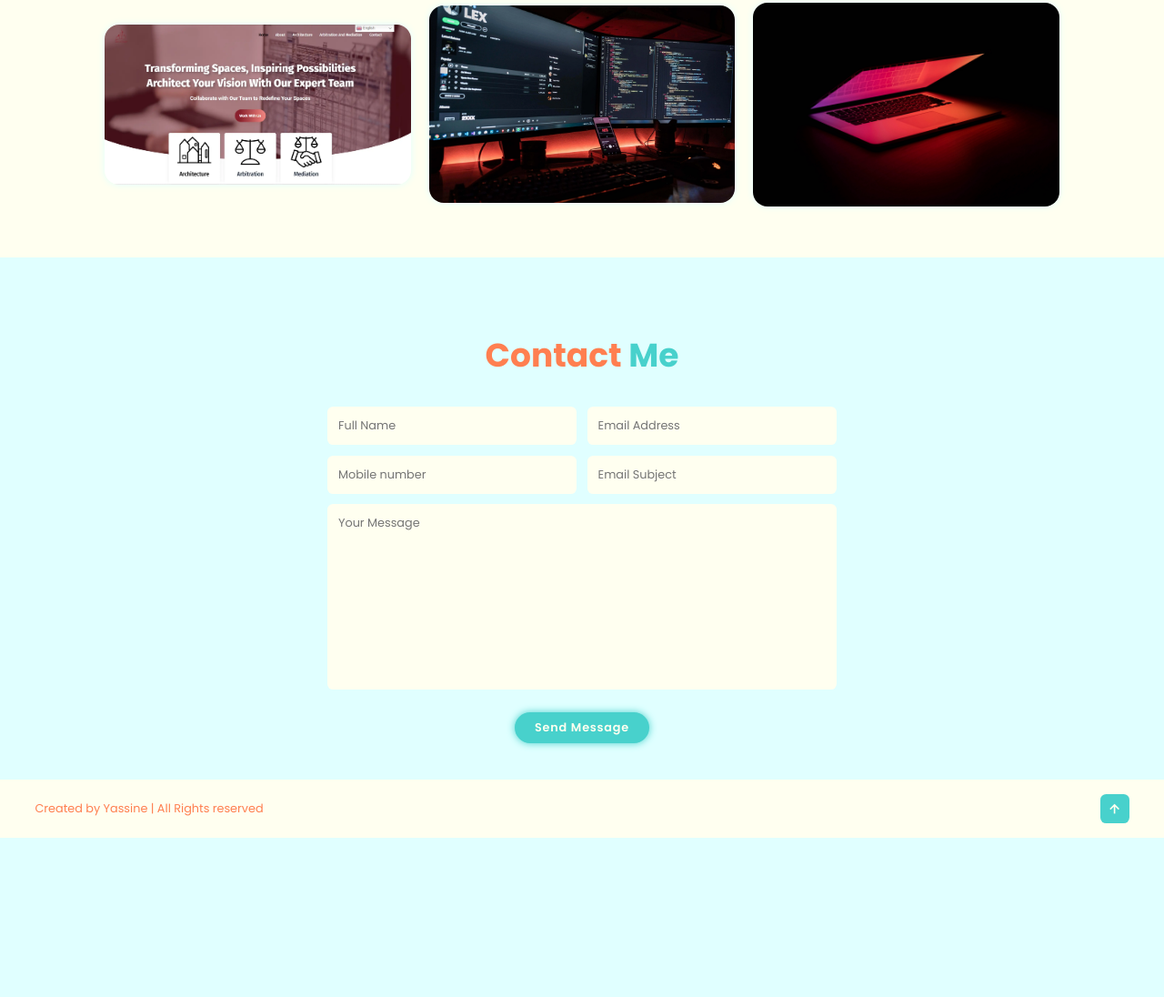
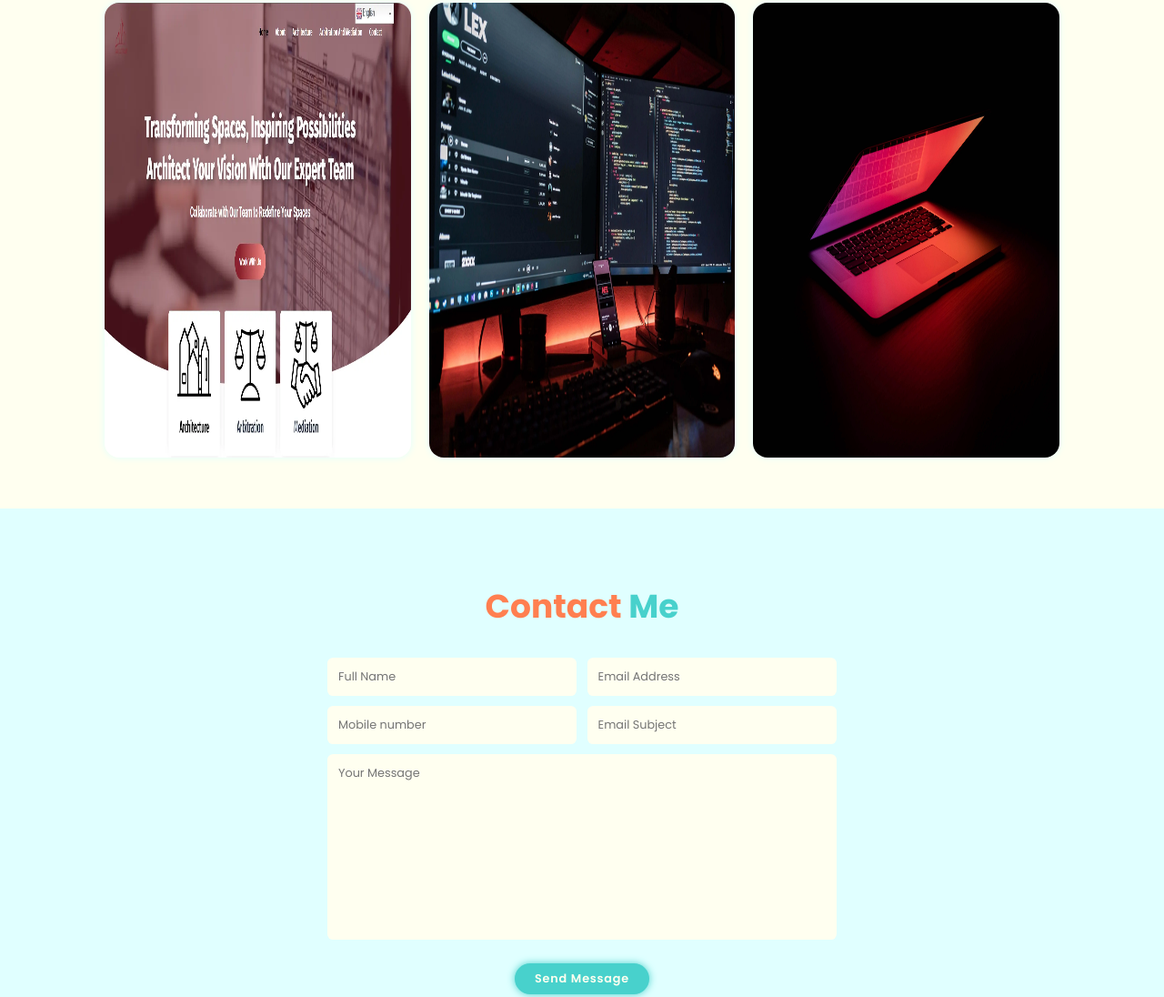
Before and after one commit to yass2400012/Myportfolio, a website: page public/index.html in a window 1280 px wide. Shown: the part 2892-3988 px from the top of the page at 91% size. Before the commit the page ends 3813 px from the top, so only its background shows below. Drawn offline with nearby package versions, Linux system fonts and the light colour scheme.

Commit message:
Added First Project

```diff
--- a/public/css/style.css
+++ b/public/css/style.css
@@ -422,6 +422,7 @@ span {
     overflow: hidden;
     display: flex;
     max-width: 500px; /* Adjust the maximum width for larger boxes */
+    height: 500px;
     margin: 0 auto;
 }
 
@@ -439,7 +440,7 @@ span {
     bottom: 0;
     left: 0;
     width: 100%;
-    height: 70%; /* Adjust the height to your preference */
+    height: 100%; /* Adjust the height to your preference */
     background: linear-gradient(rgba(0, 0, 0, .1), var(--main-color));
     display: flex;
     justify-content: center;
--- a/public/index.html
+++ b/public/index.html
@@ -163,7 +163,7 @@
                 <div class="portfolio-layer">
                     <h3>Architecture Website</h3>
                     <p>Working closely with the client, we created a custom architecture website. The result is a professional and personalized digital portfolio of their architectural work.</p>
-                    <a href="https://www.architradma.com/"><i class='bx bx-link' ></i></a>
+                    <a href="https://www.architradma.com/"><i class='bx bx-link' target="_blank"></i></a>
                 </div>
             </div>
 
```
Also changed, not shown: public/index_fr.html (+1 -1 lines).
